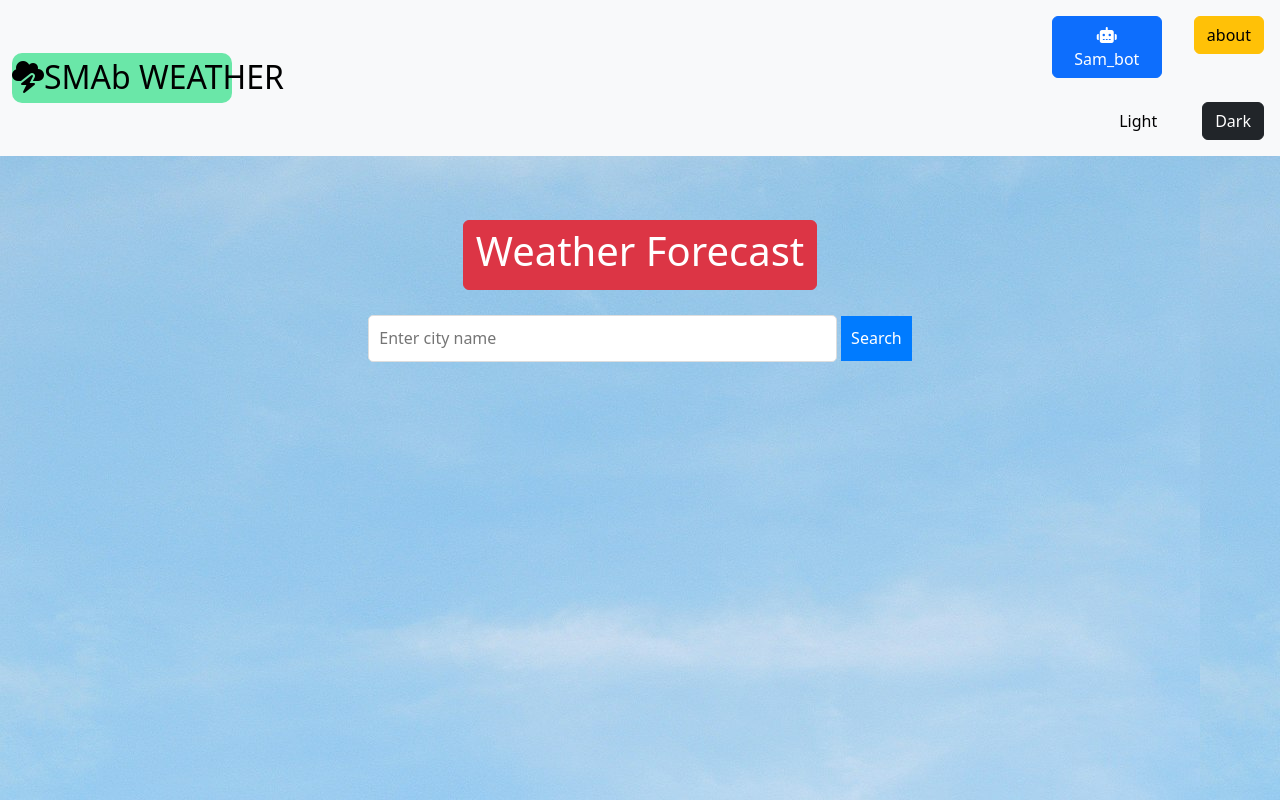
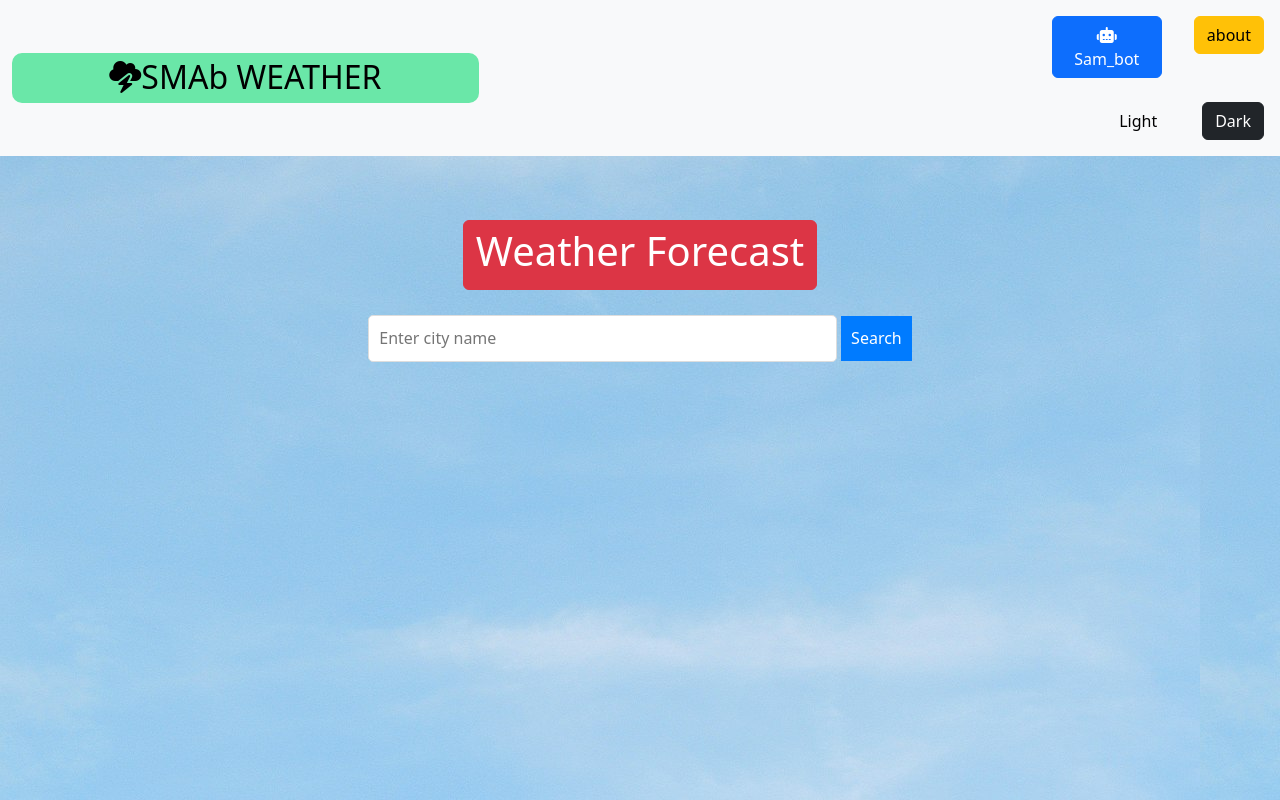
Before and after one commit to abdullabimbanee/weather-app, a plain HTML site: page index.html in a window 1280 px wide. Drawn offline with nearby package versions, Linux system fonts and the light colour scheme.

Commit message:
Update style.css

```diff
--- a/style.css
+++ b/style.css
@@ -6,7 +6,7 @@
     border-radius: 10px;
     background-color: rgb(106, 231, 168);
     height: 50px;
-    width:  220px;
+    width:  50%;
     text-align: center
 
 }
```
